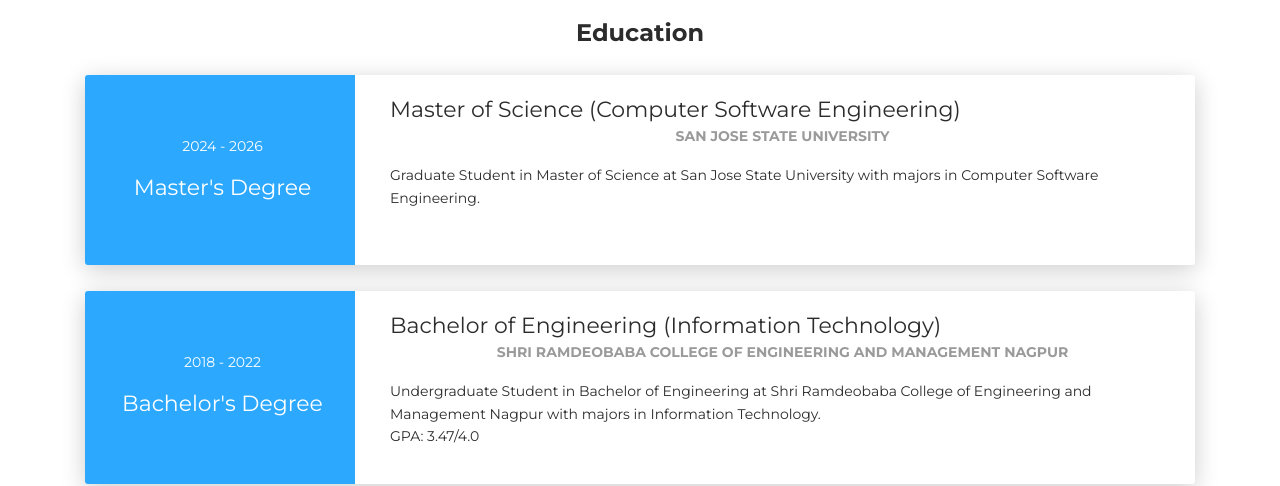
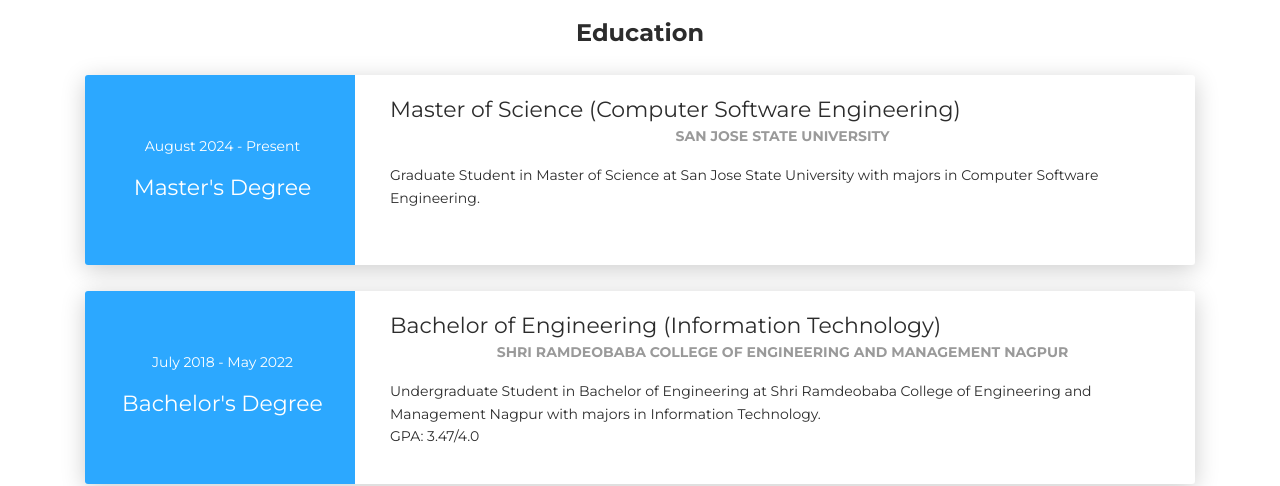
Before and after one commit to Faisal2802/Faisal2802.github.io, a plain HTML site: page Faisal.html in a window 1280 px wide. Shown: the part 3320-3806 px from the top of the page. Drawn offline with Linux system fonts and the light colour scheme.

Commit message:
Add files via upload

```diff
--- a/Faisal.html
+++ b/Faisal.html
@@ -259,7 +259,7 @@ email id provided using Javascript, HTML, and CSS.
             <div class="row">
               <div class="col-md-3 bg-info" data-aos="fade-right" data-aos-offset="50" data-aos-duration="500">
                 <div class="card-body cc-education-header">
-                  <p>2024 - 2026</p>
+                  <p>August 2024 - Present</p>
                   <div class="h5">Master's Degree</div>
                 </div>
               </div>
@@ -278,7 +278,7 @@ email id provided using Javascript, HTML, and CSS.
             <div class="row">
               <div class="col-md-3 bg-info" data-aos="fade-right" data-aos-offset="50" data-aos-duration="500">
                 <div class="card-body cc-education-header">
-                  <p>2018 - 2022</p>
+                  <p>July 2018 - May 2022</p>
                   <div class="h5">Bachelor's Degree</div>
                 </div>
               </div>
```
